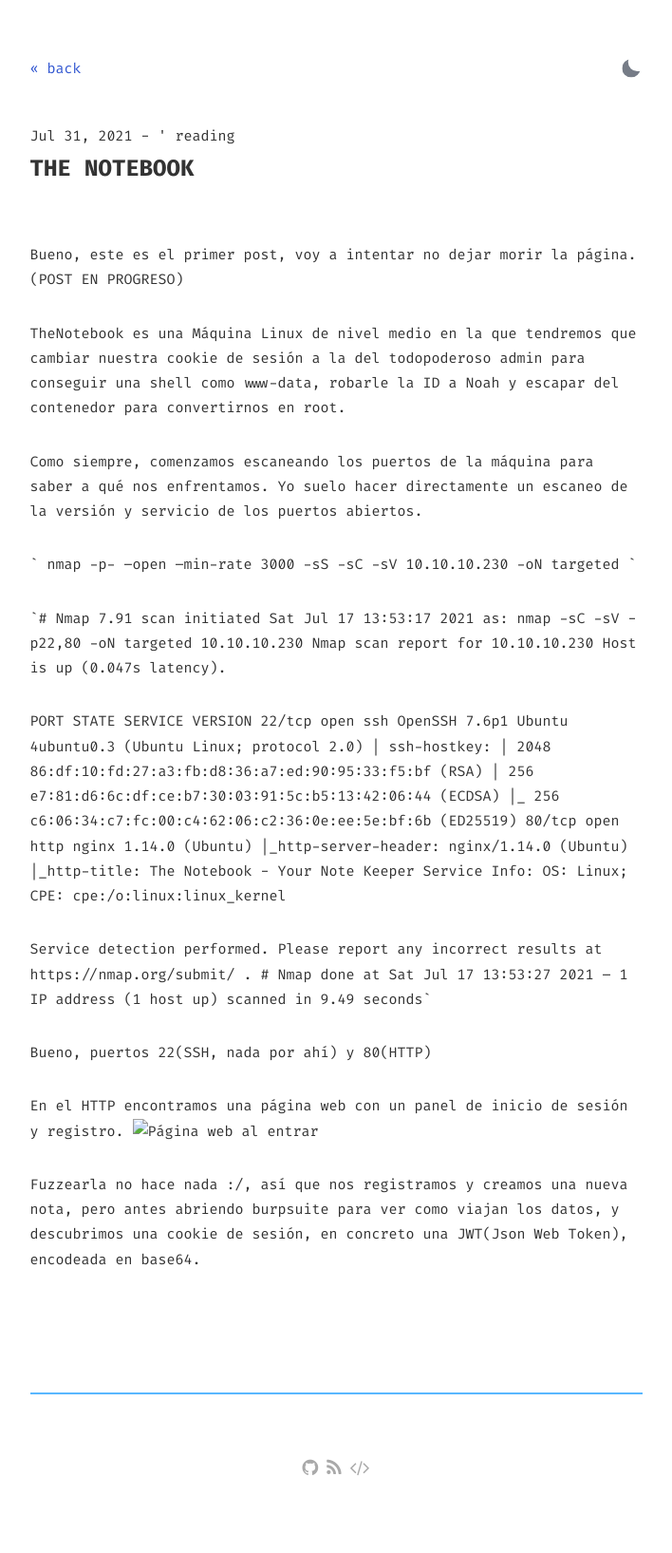
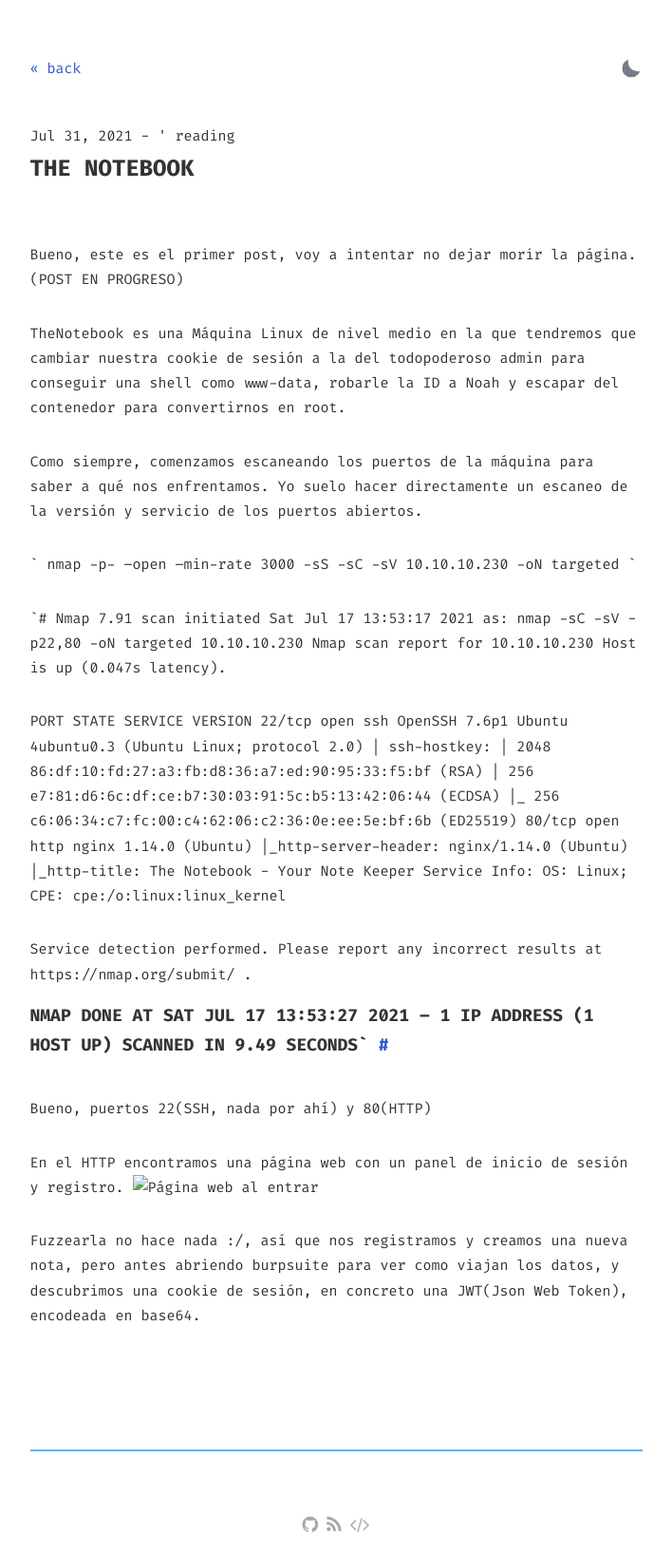
Before and after one commit to binlaab/binlaab.github.io, a Jekyll site: the page built from _posts/2021-07-31-the-notebook.md, in a window 1280 px wide. Shown: the whole page at 95% size, without its empty margins (286-994 px from the left). Built offline with Jekyll 4.4.1, drawn with Linux system fonts in a browser that asks for light colours; before the commit the page ends 1576 px from its top, so only the background shows below that.

```diff
--- a/_posts/2021-07-31-the-notebook.md
+++ b/_posts/2021-07-31-the-notebook.md
@@ -24,7 +24,7 @@ PORT   STATE SERVICE VERSION
 Service Info: OS: Linux; CPE: cpe:/o:linux:linux_kernel
 
 Service detection performed. Please report any incorrect results at https://nmap.org/submit/ .
-\# Nmap done at Sat Jul 17 13:53:27 2021 -- 1 IP address (1 host up) scanned in 9.49 seconds`
+# Nmap done at Sat Jul 17 13:53:27 2021 -- 1 IP address (1 host up) scanned in 9.49 seconds`
 
 Bueno, puertos 22(SSH, nada por ahí) y 80(HTTP)
 
```
